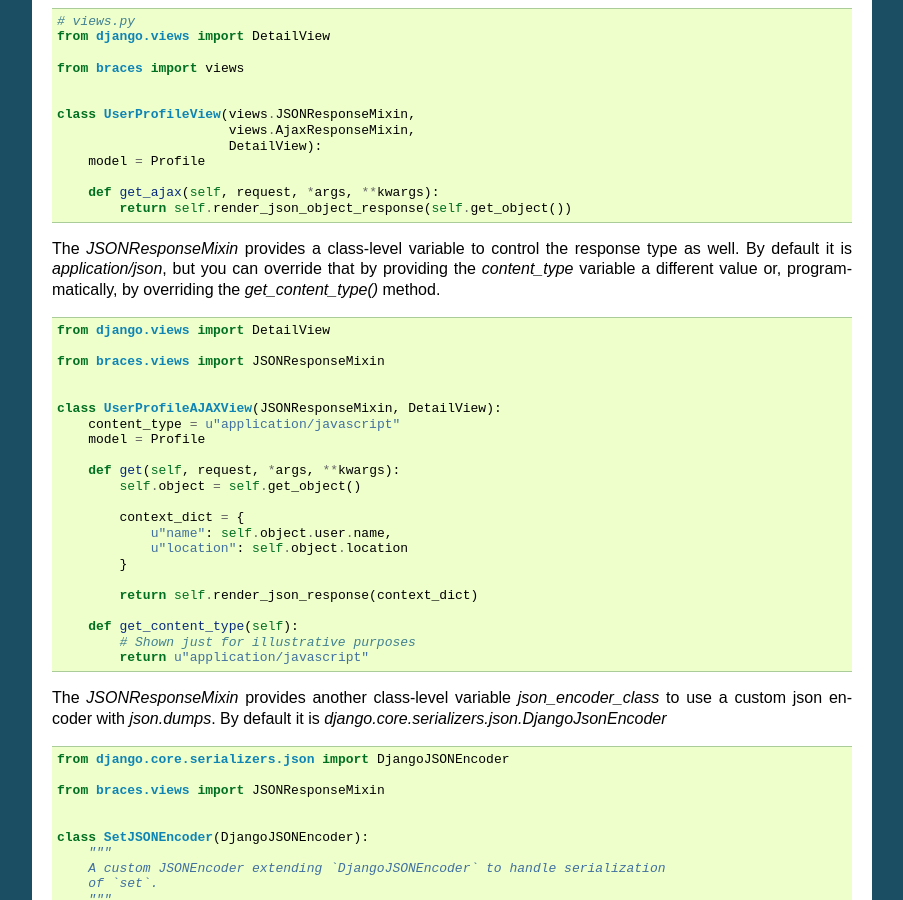
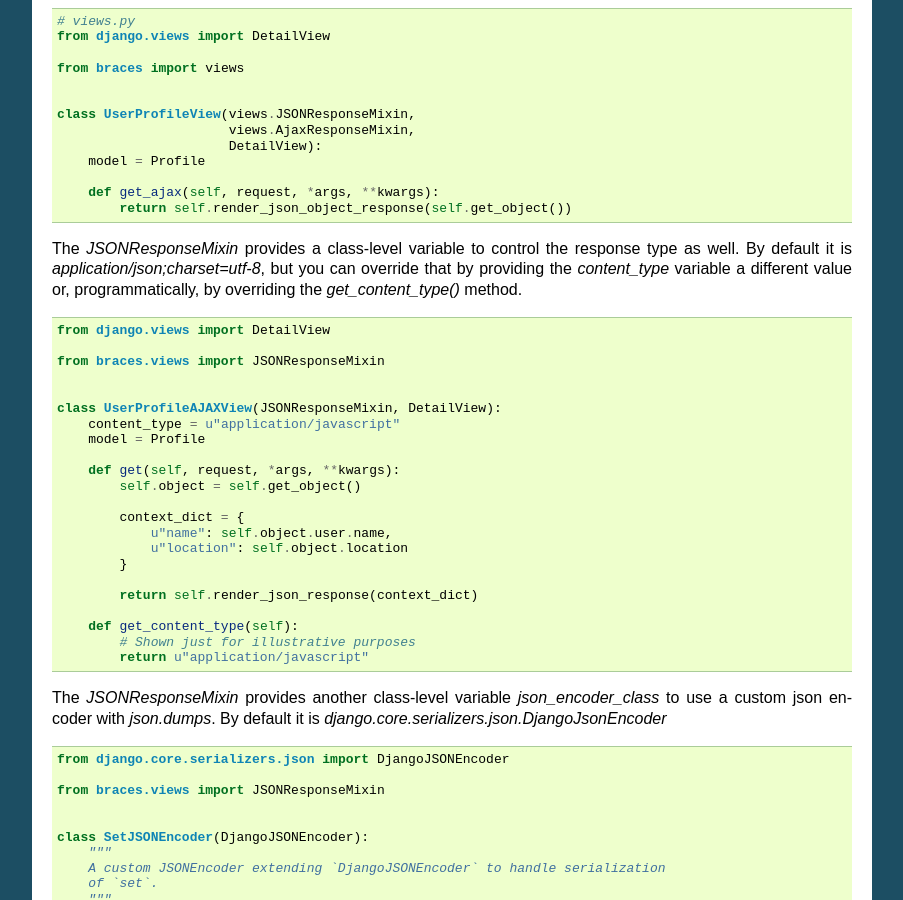
Before and after one commit to brack3t/django-braces, a Sphinx documentation site: the page built from docs/other.rst, in a window 1280 px wide and 900 px high, scrolled down 3099 px. Shown: the whole window, without its empty margins (198-1101 px from the left). Built offline with Sphinx 7.4.7, drawn with Linux system fonts in a browser that asks for light colours.

Commit message:
Issue 140 Added charset=utf-8 to JSONResponseMixin

```diff
--- a/docs/other.rst
+++ b/docs/other.rst
@@ -196,9 +196,9 @@
             return self.render_json_object_response(self.get_object())
 
 The `JSONResponseMixin` provides a class-level variable to control the response
-type as well. By default it is `application/json`, but you can override that by
-providing the `content_type` variable a different value or, programmatically, by
-overriding the `get_content_type()` method.
+type as well. By default it is `application/json;charset=utf-8`, but you can
+override that by providing the `content_type` variable a different value or,
+programmatically, by overriding the `get_content_type()` method.
 
 ::
 
```
Also changed, not shown: 2 other files.
